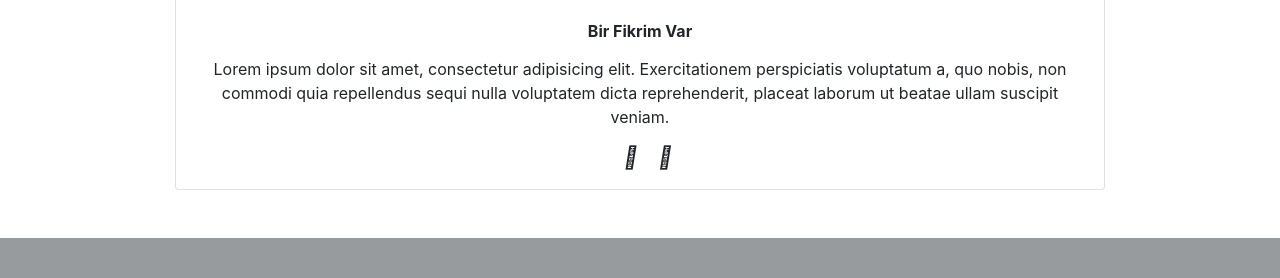
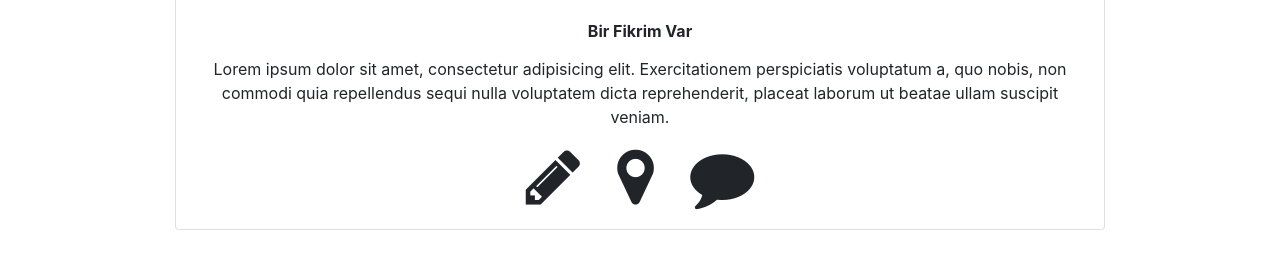
Before and after one commit to safakoks/muglabirfikrimvar, a Django app: page / in a window 1280 px wide. Shown: the part 824-1102 px from the top of the page. Before the commit the page ends 1062 px from the top, so only its background shows below. Run offline with Django 3.2, Linux system fonts and the light colour scheme; data that the repository does not hold is empty; some libraries are stand-ins or nearby versions.

Commit message:
homepage updated and form bug fixing

```diff
--- a/fikir/forms.py
+++ b/fikir/forms.py
@@ -54,9 +54,9 @@ class NewIdeaForm(forms.ModelForm):
         label='Bölüm',
         help_text='Lütfen birini seçiniz',)
     description     = forms.CharField(widget=forms.Textarea,
-        max_length=300,
+        max_length=250,
         label='Açıklama',
-        help_text='En fazla 300 karekter girebilirsiniz')
+        help_text='En fazla 250 karekter girebilirsiniz')
     district        = forms.CharField(
         max_length=50,
         label='İlçe ',
--- a/fikir/views.py
+++ b/fikir/views.py
@@ -4,8 +4,8 @@ from django.contrib.auth import authenticate,login,logout
 from .forms import *
 from django.views.generic.base import View
 from django.contrib.auth.forms import *
+from .models import *
 from django.db.models import Prefetch
-from .models import *
 from django.core.mail import EmailMessage
 from .tokens import account_activation_token
 from django.template.loader import render_to_string
@@ -24,8 +24,10 @@ class MessageType(Enum):
 # Giriş sayfası
 def IndexView(request):
     template_name = 'fikir/homepage.html'
-    threeIdeas = Idea.objects.all().order_by('?')[0:3]
-    return render(request, template_name, {'object_list':threeIdeas})
+    # threeIdeas = Idea.objects.all().order_by('?')[0:3]
+    ideas = Idea.objects.all().order_by('-id')[:3]
+    # print(ideas[2].photo_set.first().Image.url)
+    return render(request, template_name, {'object_list':ideas})
 
 # Kullanıcı ana ekranı
 def TimelineView(request):
--- a/muglabfv/urls.py
+++ b/muglabfv/urls.py
@@ -16,6 +16,8 @@ Including another URLconf
 from django.contrib import admin
 from django.urls import path, include
 from django.conf.urls import url
+from django.conf.urls.static import static
+from django.conf import settings
 from django.contrib.auth import views as auth_views
 urlpatterns = [
     path('admin/', admin.site.urls),
@@ -26,3 +28,4 @@ urlpatterns = [
         auth_views.password_reset_confirm, name='password_reset_confirm'),
     url(r'^sifirla/basarili/$', auth_views.password_reset_complete, name='password_reset_complete'),
 ]
+urlpatterns += static(settings.MEDIA_URL, document_root=settings.MEDIA_ROOT)
--- a/templates/fikir/homepage.html
+++ b/templates/fikir/homepage.html
@@ -27,11 +27,11 @@
           </p>
 
           <!-- Linkedin -->
-          <a class="px-2 fa-lg li-ic"><i class="fab fa-linkedin-in"></i></a>
+          <a class="px-2 fa-lg li-ic h3 m-2"><i class="fa fa-3x fa-pencil"></i></a>
           <!-- Twitter -->
-          <a class="px-2 fa-lg tw-ic"><i class="fab fa-twitter"></i></a>
+          <a class="px-2 fa-lg tw-ic h3 m-2 "><i class="fa fa-3x fa-map-marker"></i></a>
           <!-- Dribbble -->
-          <a class="px-2 fa-lg fb-ic"><i class="fab fa-facebook-f"></i></a>
+          <a class="px-2 fa-lg fb-ic h3 m-2"><i class="fa fa-3x fa-comment"></i></a>
 
         </div>
 
@@ -42,31 +42,28 @@
  {% for idea in object_list %}
         <!-- Card -->
         <div class="card mb-4">
-
           <!-- Card image -->
           <div class="view overlay">
-            <img class="card-img-top" src="{{ idea }}" alt="Card image cap">
+          {% with imagePath=idea.photo_set.all.first.Image.url%}
+            <img class="card-img-top" src="{{imagePath}}" alt="Card image cap">
+          {% endwith %}
+
             <a href="#!">
               <div class="mask rgba-white-slight"></div>
             </a>
           </div>
-
           <!-- Card content -->
           <div class="card-body">
-
             <!-- Title -->
             <h4 class="card-title">{{ idea.Title }}</h4>
             <!-- Text -->
             <p class="card-text">{{ idea.Description}}</p>
             <!-- Provides extra visual weight and identifies the primary action in a set of buttons -->
             <a class="btn btn-outline-primary btn-block"> Daha Fazlasını Görüntüle</a>
-
           </div>
           <!-- Card content -->
-
         </div>
         <!-- Card -->
-
       {% endfor %}
       </div>
       <!-- Card group -->
```
Also changed, not shown: fikir/models.py (line endings or trailing spaces).
